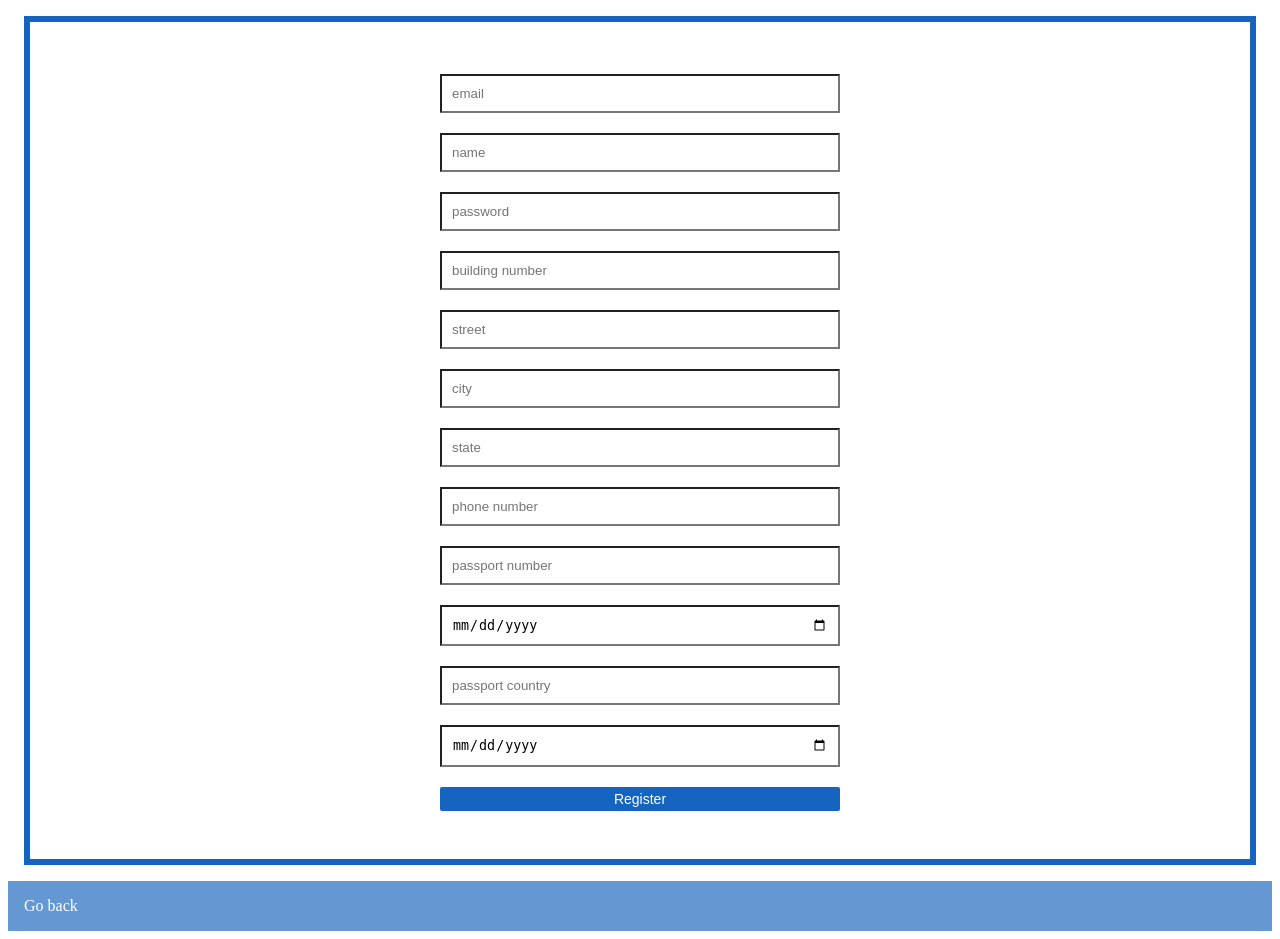
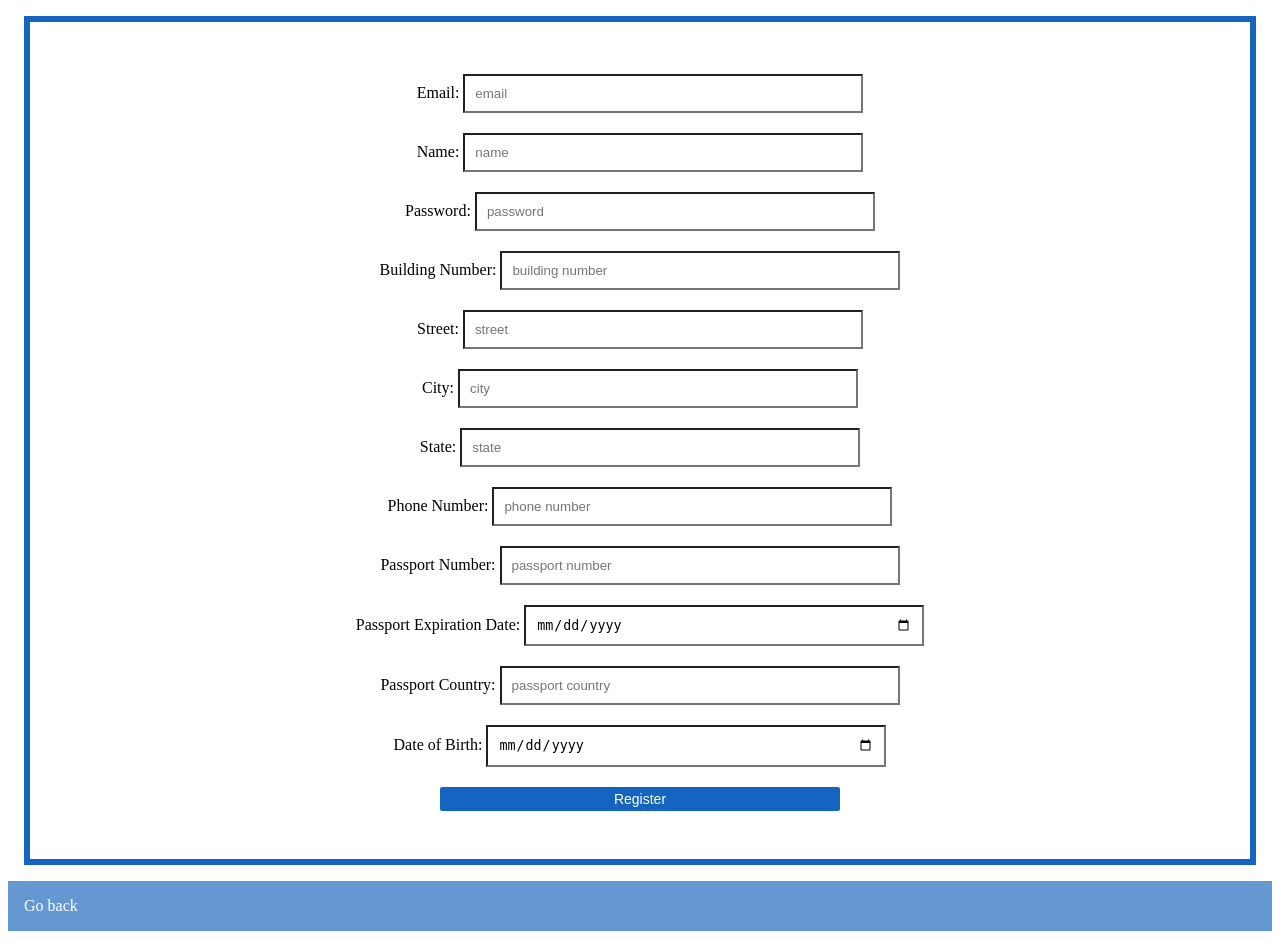
Before and after one commit to ROMEEZHOU/Flight_System_Web_Application, a Flask app: page /CustomerRegister in a window 1280 px wide. Run offline with Flask 2, Linux system fonts and the light colour scheme.

Commit message:
register pages

```diff
--- a/main.py
+++ b/main.py
@@ -60,6 +60,138 @@ def customer_register():
 def staff_register():
     return render_template('staff_register.html')
 
+@app.route('/CustomerLoginAuth',methods=['GET', 'POST'])
+def customer_login_auth():
+    #grabs information from the forms
+	email = request.form['email']
+	password = request.form['password']
+
+    #cursor used to send queries
+	cursor = conn.cursor()
+
+	#executes query
+	query = 'SELECT * FROM customer WHERE email = %s and customer_password = MD5(%s)'
+	cursor.execute(query, (email, password))
+	#stores the results in a variable
+	data = cursor.fetchone()
+	#use fetchall() if you are expecting more than 1 data row
+	cursor.close()
+	error = None
+	if(data):
+		#creates a session for the the user
+		#session is a built in
+		session['username'] = email
+		return redirect(url_for('customer_home'))
+	else:
+		#returns an error message to the html page
+		error = 'Invalid login or username'
+		return render_template('customer_login.html', error=error)
+
+@app.route('/StaffLoginAuth',methods=['GET', 'POST'])
+def staff_login_auth():
+    #grabs information from the forms
+	username = request.form['username']
+	user_password = request.form['password']
+
+    #cursor used to send queries
+	cursor = conn.cursor()
+
+	#executes query
+	query = 'SELECT * FROM airline_staff WHERE username = %s and user_password = MD5(%s)'
+	cursor.execute(query, (username, user_password))
+	#stores the results in a variable
+	data = cursor.fetchone()
+	#use fetchall() if you are expecting more than 1 data row
+	cursor.close()
+	error = None
+	if(data):
+		#creates a session for the the user
+		#session is a built in
+		session['username'] = username
+		return redirect(url_for('staff_home'))
+	else:
+		#returns an error message to the html page
+		error = 'Invalid login or username'
+		return render_template('staff_login.html', error=error)
+
+
+@app.route('/customer_home',methods=['GET', 'POST'])
+def customer_home():
+
+    username = session['username']
+    cursor = conn.cursor();
+    query = 'SELECT ts, blog_post FROM blog WHERE username = %s ORDER BY ts DESC'
+    cursor.execute(query, (username))
+    data1 = cursor.fetchall()
+    for each in data1:
+        print(each['blog_post'])
+    cursor.close()
+    return render_template('customer_home.html', username=username, posts=data1)
+
+@app.route('/staff_home',methods=['GET', 'POST'])
+def staff_home():
+
+    username = session['username']
+    cursor = conn.cursor();
+    query = 'SELECT ts, blog_post FROM blog WHERE username = %s ORDER BY ts DESC'
+    cursor.execute(query, (username))
+    data1 = cursor.fetchall()
+    for each in data1:
+        print(each['blog_post'])
+    cursor.close()
+    return render_template('staff_home.html', username=username, posts=data1)
+
+
+@app.route('/CustomerRegisterAuth',methods=['GET', 'POST'])
+def customer_register_auth():
+    #grabs information from the forms
+    email = request.form['email']
+    name = request.form['name']
+    customer_password = request.form['password']
+    building_number=request.form['building_number']
+    street=request.form['street']
+    city=request.form['city']
+    state=request.form['state']
+    phone_number=request.form['phone_number']
+    passport_number=request.form['passport_number']
+    passport_expiration=request.form['passport_expiration']
+    passport_country=request.form['passport_country']
+    date_of_birth=request.form['date_of_birth']
+    try:
+        building_number=int(building_number)
+        print(building_number)
+        print(type(building_number))
+    except:
+        error = "Building number must be an integer"
+        return render_template('customer_register.html', error = error)
+
+	#cursor used to send queries
+    cursor = conn.cursor()
+	#executes query
+    query = 'SELECT * FROM customer WHERE email = %s'
+    cursor.execute(query, (email))
+	#stores the results in a variable
+    data = cursor.fetchone()
+	#use fetchall() if you are expecting more than 1 data row
+    error = None
+    if(data):
+		#If the previous query returns data, then user exists
+        error = "This email is been used"
+        return render_template('customer_register.html', error = error)
+    if not isinstance(building_number, int):
+        error = "Building number must be an integer"
+        return render_template('customer_register.html', error = error)
+
+    else:
+        ins = 'INSERT INTO customer VALUES(%s, %s, %s, %s , %s, %s, %s, %s, %s, %s, %s, %s)'
+        cursor.execute(ins, (email, name, customer_password,building_number,street,city,state,phone_number,passport_number,passport_expiration,passport_country,date_of_birth))
+        conn.commit()
+        cursor.close()
+        return render_template('login.html')
+
+@app.route('/StaffRegisterAuth',methods=['GET', 'POST'])
+def staff_register_auth():
+    pass
 
 if __name__ == "__main__":
 	app.run('127.0.0.1', 5000, debug=True)
--- a/template/customer_register.html
+++ b/template/customer_register.html
@@ -49,18 +49,18 @@
 <body>
 <div class="parent";>
     <form action="/CustomerRegisterAuth" method="POST">
-        <input id="post_bar" type="text" name = "email" placeholder="email" required/> </br>
-        <input id="post_bar" type="password" name = "name" placeholder="name" required/></br>
-        <input id="post_bar" type="text" name = "password" placeholder="password" required/> </br>
-        <input id="post_bar" type="text" name = "building_number" placeholder="building number" required/> </br>
-        <input id="post_bar" type="text" name = "street" placeholder="street" required/> </br>
-        <input id="post_bar" type="text" name = "city" placeholder="city" required/> </br>
-        <input id="post_bar" type="text" name = "state" placeholder="state" required/> </br>
-        <input id="post_bar" type="text" name = "phone_number" placeholder="phone number" required/> </br>
-        <input id="post_bar" type="text" name = "passport_number" placeholder="passport number" required/> </br>
-        <input id="post_bar" type="date" name = "passport_expiration" placeholder="passport_expiration" required/> </br>
-        <input id="post_bar" type="text" name = "passport_country" placeholder="passport country" required/> </br>
-        <input id="post_bar" type="date" name = "date_of_birth" placeholder="date_of_birth" required/> </br>
+        Email: <input id="post_bar" type="text" name = "email" placeholder="email" required/> </br>
+        Name: <input id="post_bar" type="text" name = "name" placeholder="name" required/></br>
+        Password: <input id="post_bar" type="password" name = "password" placeholder="password" required/> </br>
+        Building Number: <input id="post_bar" type="number" min="1" name = "building_number" placeholder="building number" required/> </br>
+        Street: <input id="post_bar" type="text" name = "street" placeholder="street" required/> </br>
+        City: <input id="post_bar" type="text" name = "city" placeholder="city" required/> </br>
+        State: <input id="post_bar" type="text" name = "state" placeholder="state" required/> </br>
+        Phone Number: <input id="post_bar" type="text" name = "phone_number" placeholder="phone number" required/> </br>
+        Passport Number: <input id="post_bar" type="text" name = "passport_number" placeholder="passport number" required/> </br>
+        Passport Expiration Date: <input id="post_bar" type="date" name = "passport_expiration" placeholder="passport expiration" required/> </br>
+        Passport Country: <input id="post_bar" type="text" name = "passport_country" placeholder="passport country" required/> </br>
+        Date of Birth: <input id="post_bar" type="date" name = "date_of_birth" placeholder="date of birth" required/> </br>
         <input id="post_button" type="submit" value= Register />
         {% if error %}
             <p class="error"><strong>Error:</strong> {{error}}</p>
```
Also changed, not shown: template/customer_home.html (added), template/staff_home.html (added).
